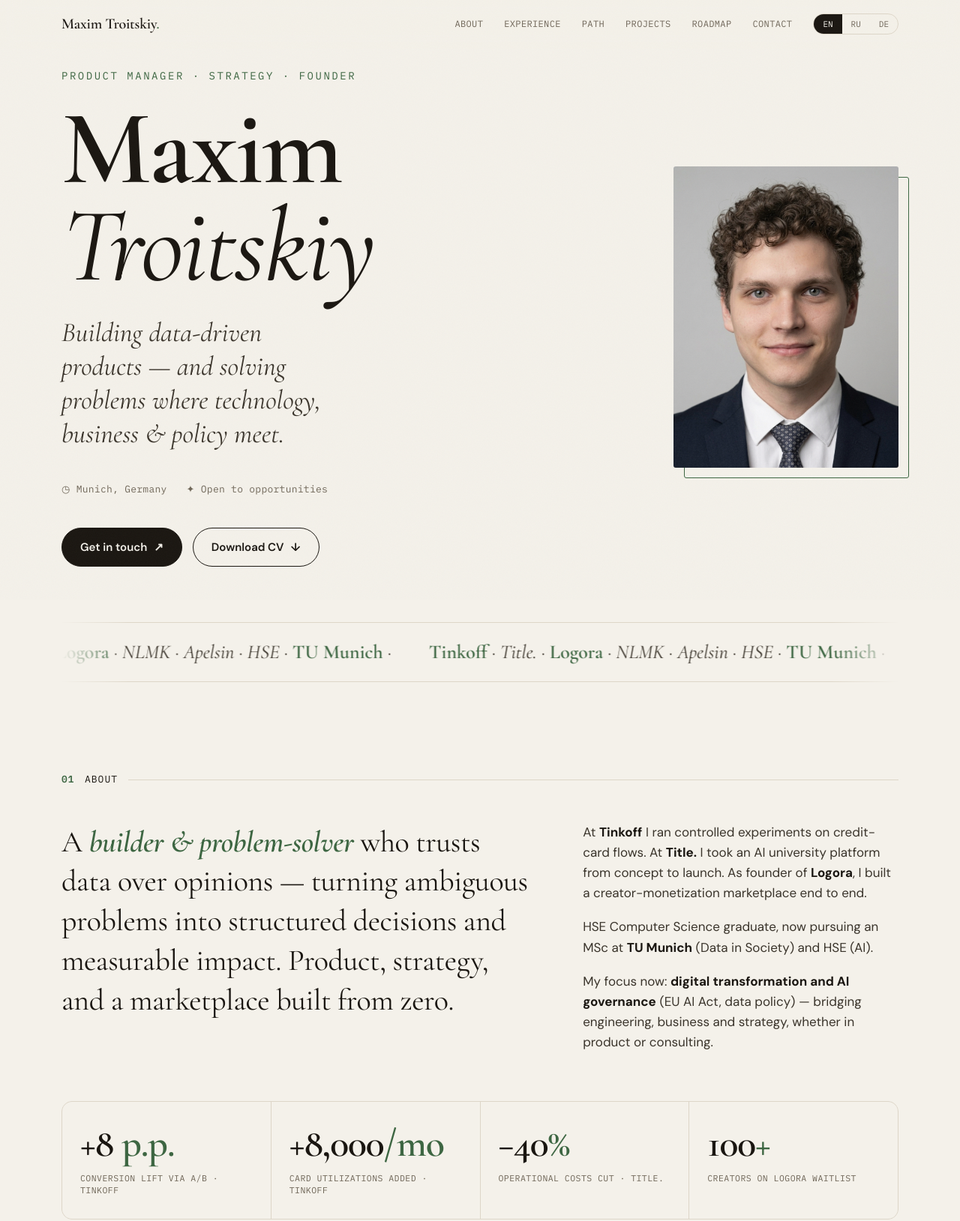
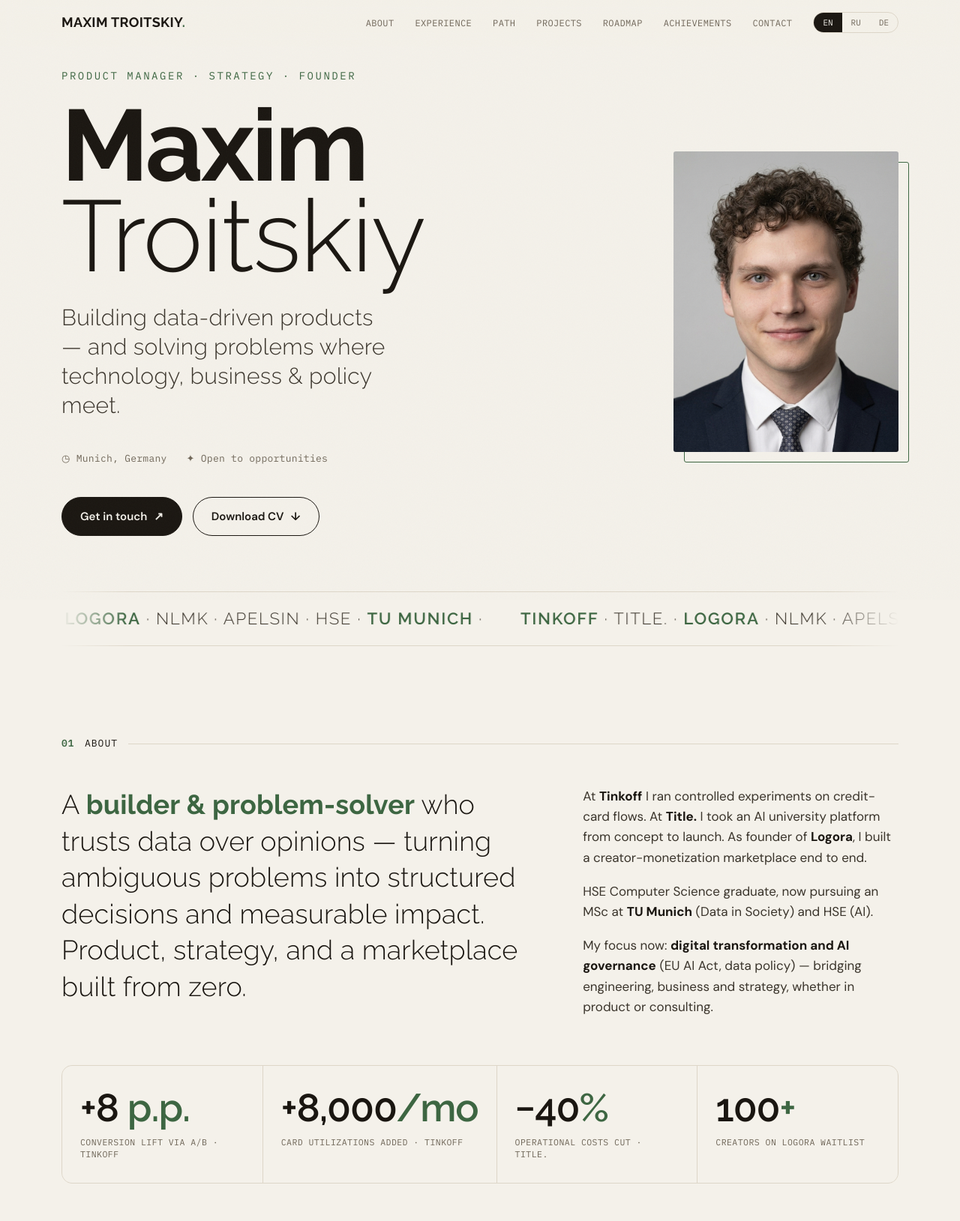
Before and after one commit to MaxTro91627/MaxTro91627.github.io, a plain HTML site: page index.html in a window 1280 px wide. Shown: the top 1629 px of the page at 75% size. Drawn offline with nearby package versions, Linux system fonts and the light colour scheme.

Commit message:
style: Raleway font, dark olive accent, hero photo grid, achievements nav link
- Switch accent to #3D6642 (dark olive / Rolex green)
- Add Raleway 300/700 weight-contrast typography throughout
- Hero 2-column grid with headshot + green offset border
- CV link → Maxim-Troitskiy-CV-DE.pdf
- Add Achievements link to nav (en/ru/de i18n)

Co-Authored-By: Claude Sonnet 4.6 <noreply@anthropic.com>

```diff
--- a/index.html
+++ b/index.html
@@ -7,7 +7,7 @@
 <meta name="description" content="Maxim Troitskiy — Product Manager & Founder working at the intersection of product, digital/AI strategy and policy. Data-driven impact across FinTech, EdTech and the creator economy.">
 <link rel="preconnect" href="https://fonts.googleapis.com">
 <link rel="preconnect" href="https://fonts.gstatic.com" crossorigin>
-<link href="https://fonts.googleapis.com/css2?family=Cormorant+Garamond:ital,wght@0,400;0,500;0,600;0,700;1,400;1,600&family=DM+Sans:wght@400;500;600;700&family=IBM+Plex+Mono:wght@400;500;600&display=swap" rel="stylesheet">
+<link href="https://fonts.googleapis.com/css2?family=Raleway:ital,wght@0,300;0,400;0,500;0,600;0,700;1,300&family=DM+Sans:wght@400;500;600;700&family=IBM+Plex+Mono:wght@400;500;600&display=swap" rel="stylesheet">
 <style>
   :root{
     --bg:#f4f1ea; --ink:#1a1611; --accent:#3D6642; --accent-deep:#2E5233;
@@ -40,7 +40,7 @@
   .nav.scrolled{border-color:var(--line)}
   .nav-in{max-width:var(--maxw); margin:0 auto; padding:16px 32px; display:flex; align-items:center; justify-content:space-between}
   @media(max-width:640px){.nav-in{padding:14px 20px}}
-  .brand{font-family:"Cormorant Garamond",Georgia,serif; font-weight:600; font-size:20px; letter-spacing:-.01em}
+  .brand{font-family:"Raleway",sans-serif; font-weight:700; font-size:18px; letter-spacing:.02em; text-transform:uppercase}
   .brand .dot{color:var(--accent)}
   .nav-links{display:flex; gap:28px; align-items:center}
   .nav-links a{font-family:"IBM Plex Mono",monospace; font-size:12px; letter-spacing:.03em; text-transform:uppercase; color:var(--muted); position:relative; transition:color .25s}
@@ -72,9 +72,9 @@
   .hero-grid{display:grid; grid-template-columns:1fr 300px; gap:72px; align-items:center}
   @media(max-width:960px){.hero-grid{grid-template-columns:1fr}}
   .kicker{font-family:"IBM Plex Mono",monospace; font-size:14px; letter-spacing:.18em; text-transform:uppercase; color:var(--accent); margin-bottom:22px}
-  .hero-name{font-family:"Cormorant Garamond",Georgia,serif; font-weight:600; font-size:clamp(64px,11vw,158px); line-height:.92; letter-spacing:-.02em}
-  .hero-name .it{font-style:italic; font-weight:500}
-  .hero-tag{font-family:"Cormorant Garamond",Georgia,serif; font-size:clamp(21px,3.2vw,36px); font-weight:400; font-style:italic; color:var(--ink-soft); margin-top:28px; max-width:22ch; line-height:1.25}
+  .hero-name{font-family:"Raleway",sans-serif; font-weight:700; font-size:clamp(60px,10.5vw,152px); line-height:.9; letter-spacing:-.025em}
+  .hero-name .it{font-style:normal; font-weight:300; letter-spacing:-.01em}
+  .hero-tag{font-family:"Raleway",sans-serif; font-size:clamp(18px,2.8vw,30px); font-weight:300; font-style:normal; color:var(--ink-soft); margin-top:28px; max-width:24ch; line-height:1.3; letter-spacing:.01em}
   .hero-meta{display:flex; flex-wrap:wrap; gap:14px 26px; margin-top:42px; align-items:center; font-family:"IBM Plex Mono",monospace; font-size:13px; letter-spacing:.02em; color:var(--muted)}
   .hero-cta{display:flex; gap:14px; margin-top:40px; flex-wrap:wrap}
   .hero-photo-col{position:relative; display:flex; justify-content:center; align-items:center}
@@ -89,21 +89,21 @@
   .btn .ar{transition:transform .3s var(--ease)}
   .btn:hover .ar{transform:translate(3px,-3px)}
   .marquee{margin-top:74px; border-top:1px solid var(--line); border-bottom:1px solid var(--line); padding:18px 0; overflow:hidden; white-space:nowrap; -webkit-mask-image:linear-gradient(90deg,transparent,#000 8%,#000 92%,transparent); mask-image:linear-gradient(90deg,transparent,#000 8%,#000 92%,transparent)}
-  .marquee-track{display:inline-flex; gap:50px; animation:scrollx 26s linear infinite; font-family:"Cormorant Garamond",Georgia,serif; font-style:italic; font-size:26px; color:var(--ink-soft); will-change:transform}
+  .marquee-track{display:inline-flex; gap:50px; animation:scrollx 26s linear infinite; font-family:"Raleway",sans-serif; font-style:normal; font-weight:300; font-size:22px; letter-spacing:.08em; text-transform:uppercase; color:var(--ink-soft); will-change:transform}
   .marquee-track b{color:var(--accent); font-style:normal; font-weight:600}
   @keyframes scrollx{to{transform:translateX(-50%)}}
 
   /* ABOUT */
   .about-grid{display:grid; grid-template-columns:1.5fr 1fr; gap:64px; align-items:start}
   @media(max-width:880px){.about-grid{grid-template-columns:1fr; gap:48px}}
-  .about-lead{font-family:"Cormorant Garamond",Georgia,serif; font-size:clamp(26px,3.6vw,40px); line-height:1.32; font-weight:400; letter-spacing:-.01em}
-  .about-lead b{font-weight:600; color:var(--accent); font-style:italic}
+  .about-lead{font-family:"Raleway",sans-serif; font-size:clamp(24px,3.2vw,36px); line-height:1.35; font-weight:300; letter-spacing:.005em}
+  .about-lead b{font-weight:700; color:var(--accent); font-style:normal}
   .about-body{color:var(--ink-soft); font-size:17px}
   .about-body p+p{margin-top:18px}
   .stats{display:grid; grid-template-columns:repeat(4,1fr); gap:1px; background:var(--line); border:1px solid var(--line); border-radius:14px; overflow:hidden; margin-top:64px}
   @media(max-width:760px){.stats{grid-template-columns:repeat(2,1fr)}}
   .stat{background:var(--bg); padding:30px 24px}
-  .stat .v{font-family:"Cormorant Garamond",Georgia,serif; font-size:clamp(34px,5vw,52px); font-weight:600; letter-spacing:-.02em; line-height:1}
+  .stat .v{font-family:"Raleway",sans-serif; font-size:clamp(34px,5vw,52px); font-weight:600; letter-spacing:-.02em; line-height:1}
   .stat .v .suf{color:var(--accent)}
   .stat .l{font-family:"IBM Plex Mono",monospace; font-size:11.5px; text-transform:uppercase; letter-spacing:.04em; color:var(--muted); margin-top:12px; line-height:1.4}
 
@@ -112,7 +112,7 @@
   .xp-row{border-bottom:1px solid var(--line); padding:30px 0; cursor:pointer; transition:padding .35s var(--ease); position:relative}
   .xp-head{display:grid; grid-template-columns:1fr auto auto; gap:24px; align-items:baseline}
   @media(max-width:640px){.xp-head{grid-template-columns:1fr; gap:6px}}
-  .xp-co{font-family:"Cormorant Garamond",Georgia,serif; font-size:clamp(24px,3.3vw,38px); font-weight:600; letter-spacing:-.015em; transition:color .3s}
+  .xp-co{font-family:"Raleway",sans-serif; font-size:clamp(24px,3.3vw,38px); font-weight:600; letter-spacing:-.015em; transition:color .3s}
   .xp-role{color:var(--ink-soft); font-size:16px}
   .xp-date{font-family:"IBM Plex Mono",monospace; font-size:12.5px; color:var(--muted); white-space:nowrap}
   .xp-row:hover{padding-left:14px}
@@ -136,7 +136,7 @@
   .tl-dot{position:absolute; left:3px; top:3px; width:18px; height:18px; border-radius:50%; background:var(--bg); border:2px solid var(--line); transition:.4s var(--ease)}
   .tl-item.lit .tl-dot{border-color:var(--accent); background:var(--accent); box-shadow:0 0 0 5px rgba(61,102,66,.15)}
   .tl-year{font-family:"IBM Plex Mono",monospace; font-size:13px; color:var(--accent); font-weight:600; letter-spacing:.04em}
-  .tl-co{font-family:"Cormorant Garamond",Georgia,serif; font-size:24px; font-weight:600; margin-top:4px; letter-spacing:-.01em}
+  .tl-co{font-family:"Raleway",sans-serif; font-size:24px; font-weight:600; margin-top:4px; letter-spacing:-.01em}
   .tl-desc{color:var(--ink-soft); font-size:15.5px; margin-top:3px}
 
   /* PROJECTS */
@@ -147,7 +147,7 @@
   .proj:hover{transform:translateY(-5px)}
   .proj:hover::after{opacity:1}
   .proj-top{display:flex; justify-content:space-between; align-items:flex-start; gap:12px; margin-bottom:18px}
-  .proj-name{font-family:"Cormorant Garamond",Georgia,serif; font-size:27px; font-weight:600; letter-spacing:-.01em}
+  .proj-name{font-family:"Raleway",sans-serif; font-size:27px; font-weight:600; letter-spacing:-.01em}
   .proj-badge{font-family:"IBM Plex Mono",monospace; font-size:10px; text-transform:uppercase; letter-spacing:.05em; color:var(--accent); border:1px solid var(--accent); border-radius:30px; padding:4px 10px; white-space:nowrap}
   .proj-desc{color:var(--ink-soft); font-size:15.5px; line-height:1.55}
   .proj-stack{display:flex; flex-wrap:wrap; gap:8px; margin-top:20px}
@@ -166,7 +166,7 @@
   .rm.now .rm-when{color:var(--accent)}
   .rm-pulse{width:8px; height:8px; border-radius:50%; background:var(--accent); animation:pulse 1.8s infinite}
   @keyframes pulse{0%{box-shadow:0 0 0 0 rgba(61,102,66,.5)}70%{box-shadow:0 0 0 9px rgba(61,102,66,0)}100%{box-shadow:0 0 0 0 rgba(61,102,66,0)}}
-  .rm-title{font-family:"Cormorant Garamond",Georgia,serif; font-size:21px; font-weight:600; margin:14px 0 10px; letter-spacing:-.01em}
+  .rm-title{font-family:"Raleway",sans-serif; font-size:21px; font-weight:600; margin:14px 0 10px; letter-spacing:-.01em}
   .rm-list{list-style:none; display:grid; gap:9px}
   .rm-list li{position:relative; padding-left:18px; color:var(--ink-soft); font-size:14.5px; line-height:1.5}
   .rm-list li::before{content:"›"; position:absolute; left:0; color:var(--accent); font-weight:700}
@@ -186,14 +186,14 @@
   @media(max-width:640px){.ach{grid-template-columns:auto 1fr; gap:16px}}
   .ach-year{font-family:"IBM Plex Mono",monospace; font-size:13px; color:var(--accent); font-weight:600}
   .ach-txt{font-size:17px}
-  .ach-txt b{font-family:"Cormorant Garamond",Georgia,serif; font-weight:600; font-size:19px}
+  .ach-txt b{font-family:"Raleway",sans-serif; font-weight:600; font-size:19px}
   .ach-cert{font-family:"IBM Plex Mono",monospace; font-size:11px; text-transform:uppercase; letter-spacing:.04em; color:var(--muted); border:1px solid var(--line); border-radius:30px; padding:5px 12px; transition:.3s; white-space:nowrap}
   @media(max-width:640px){.ach-cert{grid-column:2; justify-self:start; margin-top:6px}}
   .ach-cert:hover{border-color:var(--accent); color:var(--accent)}
 
   /* CONTACT */
   #contact{padding-bottom:80px}
-  .ct-big{font-family:"Cormorant Garamond",Georgia,serif; font-size:clamp(40px,8vw,104px); font-weight:600; line-height:.98; letter-spacing:-.025em}
+  .ct-big{font-family:"Raleway",sans-serif; font-size:clamp(40px,8vw,104px); font-weight:600; line-height:.98; letter-spacing:-.025em}
   .ct-big a{position:relative; white-space:nowrap}
   .ct-big a::after{content:""; position:absolute; left:0; bottom:.06em; width:100%; height:3px; background:var(--accent); transform:scaleX(0); transform-origin:left; transition:transform .45s var(--ease)}
   .ct-big a:hover::after{transform:scaleX(1)}
@@ -224,6 +224,7 @@
       <a href="#path" data-i18n="nav_path">Path</a>
       <a href="#projects" data-i18n="nav_proj">Projects</a>
       <a href="#roadmap" data-i18n="nav_road">Roadmap</a>
+      <a href="#achievements" data-i18n="nav_ach">Achievements</a>
       <a href="#contact" data-i18n="nav_contact">Contact</a>
       <div class="lang">
         <button data-set="en" class="on">EN</button>
@@ -343,17 +344,17 @@
 
 <script>
 const I18N={
-  en:{nav_about:"About",nav_exp:"Experience",nav_path:"Path",nav_proj:"Projects",nav_road:"Roadmap",nav_contact:"Contact",
+  en:{nav_about:"About",nav_exp:"Experience",nav_path:"Path",nav_proj:"Projects",nav_road:"Roadmap",nav_ach:"Achievements",nav_contact:"Contact",
     hero_kicker:"Product Manager · Strategy · Founder",hero_tag:"Building data-driven products — and solving problems where technology, business & policy meet.",
     hero_loc:"Munich, Germany",hero_avail:"Open to opportunities",cta_email:"Get in touch",cta_cv:"Download CV",
     path_ttl:"The Path So Far",road_ttl:"Roadmap Ahead",skills_ttl:"Skills & Tools",ach_ttl:"Achievements",
     ct_lead:"Let's build",ct_lead2:"something",ct_real:"worthwhile.",ct_cveu:"CV (Europe)",ct_cvus:"CV (US, 1-page)",foot_built:"Built with care · Munich"},
-  ru:{nav_about:"Обо мне",nav_exp:"Опыт",nav_path:"Путь",nav_proj:"Проекты",nav_road:"Планы",nav_contact:"Контакты",
+  ru:{nav_about:"Обо мне",nav_exp:"Опыт",nav_path:"Путь",nav_proj:"Проекты",nav_road:"Планы",nav_ach:"Достижения",nav_contact:"Контакты",
     hero_kicker:"Продукт · Стратегия · Фаундер",hero_tag:"Строю продукты на данных — и решаю задачи на стыке технологий, бизнеса и политики.",
     hero_loc:"Мюнхен, Германия",hero_avail:"Открыт к предложениям",cta_email:"Связаться",cta_cv:"Скачать CV",
     path_ttl:"Пройденный путь",road_ttl:"Планы вперёд",skills_ttl:"Навыки и инструменты",ach_ttl:"Достижения",
     ct_lead:"Давайте сделаем",ct_lead2:"что-то",ct_real:"стоящее.",ct_cveu:"CV (Европа)",ct_cvus:"CV (США, 1 стр.)",foot_built:"Сделано с заботой · Мюнхен"},
-  de:{nav_about:"Über mich",nav_exp:"Erfahrung",nav_path:"Werdegang",nav_proj:"Projekte",nav_road:"Ausblick",nav_contact:"Kontakt",
+  de:{nav_about:"Über mich",nav_exp:"Erfahrung",nav_path:"Werdegang",nav_proj:"Projekte",nav_road:"Ausblick",nav_ach:"Erfolge",nav_contact:"Kontakt",
     hero_kicker:"Produkt · Strategie · Gründer",hero_tag:"Ich baue datengetriebene Produkte — und löse Probleme an der Schnittstelle von Technologie, Business und Politik.",
     hero_loc:"München, Deutschland",hero_avail:"Offen für Möglichkeiten",cta_email:"Kontakt aufnehmen",cta_cv:"CV herunterladen",
     path_ttl:"Mein Werdegang",road_ttl:"Ausblick",skills_ttl:"Skills & Tools",ach_ttl:"Erfolge",
```
